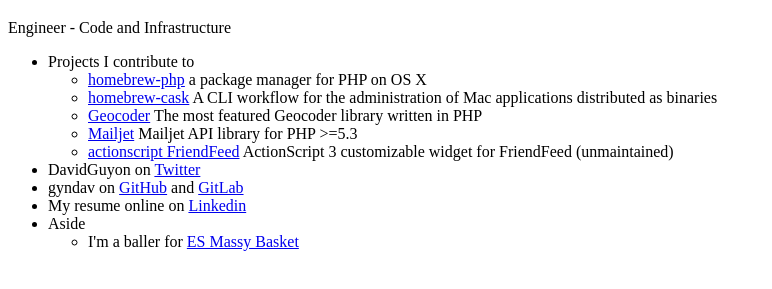
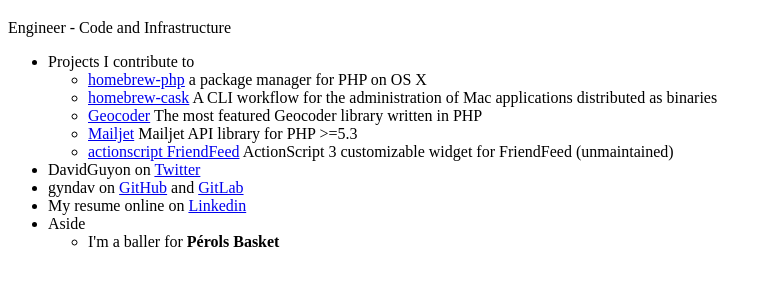
Before and after one commit to gyndav/dguyon.github.io, a plain HTML site: page index.html in a window 1280 px wide. Shown: the part 61-350 px from the top of the page, without its empty margins (0-772 px from the left). Drawn offline with Linux system fonts and the light colour scheme.

Commit message:
baller alert

```diff
--- a/index.html
+++ b/index.html
@@ -33,7 +33,7 @@
     <li>My resume online on <a href="https://www.linkedin.com/in/gyndav">Linkedin</a>
     <li>Aside
       <ul>
-        <li>I'm a baller for <a href="http://massybasket.fr/">ES Massy Basket</a></li>
+        <li>I'm a baller for <strong>Pérols Basket</strong></li>
       </ul>
   </ul>
 
```
